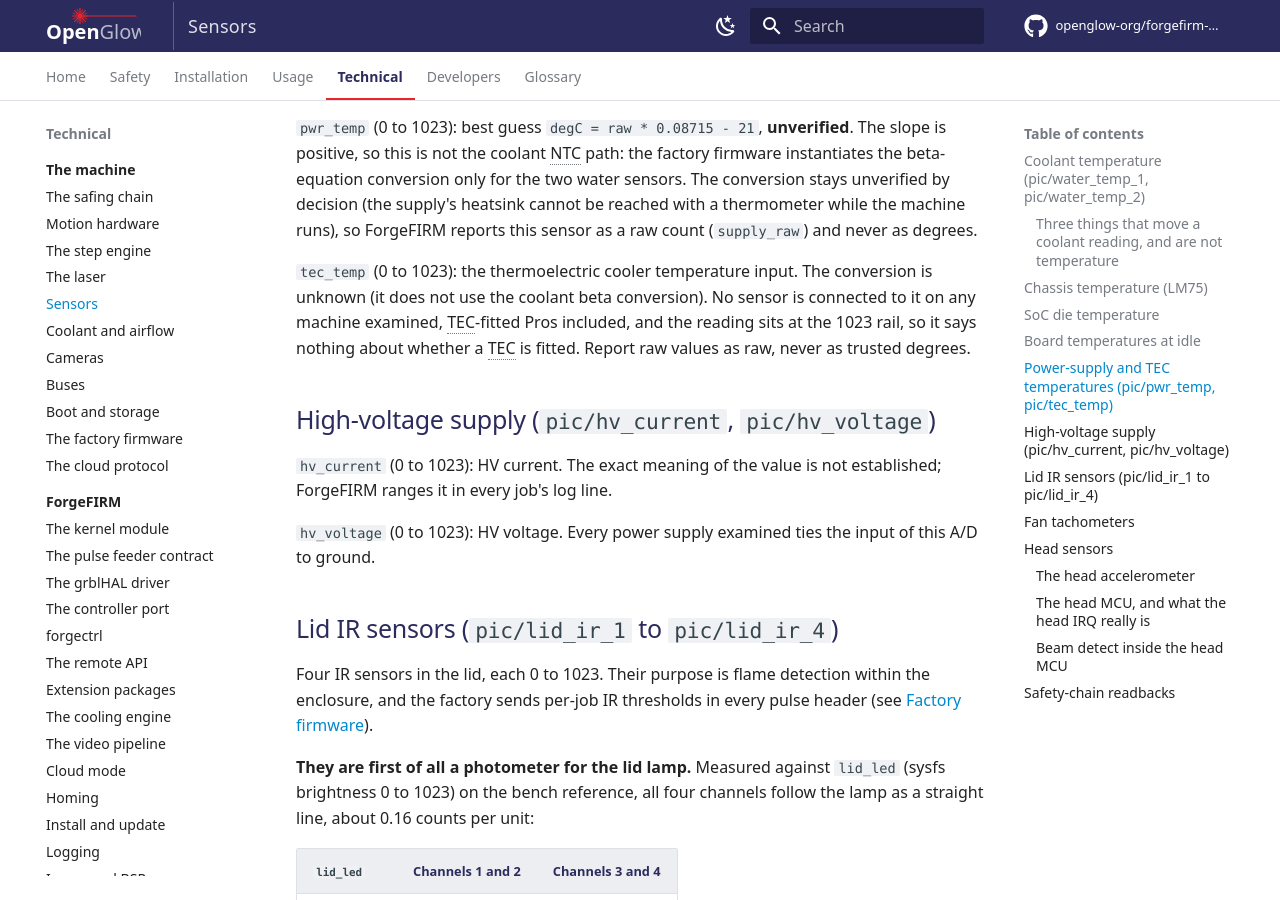
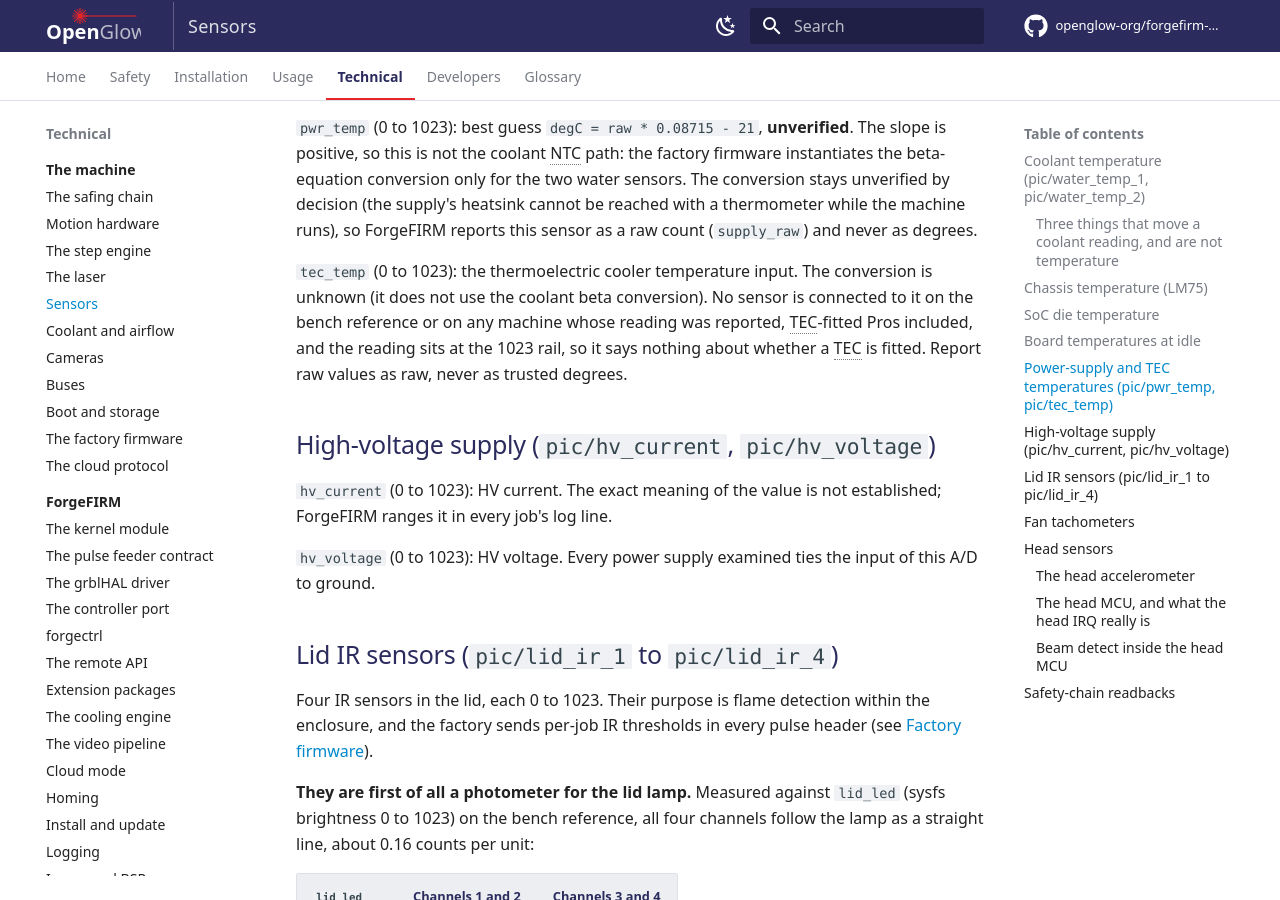
Before and after one commit to openglow-org/forgefirm-docs, an MkDocs documentation site: the page built from docs/technical/machine/sensors.md, in a window 1280 px wide and 900 px high, scrolled down 3187 px. Built offline with MkDocs 1.6.1 and Material for MkDocs 9.7.7, drawn with Linux system fonts in a browser that asks for light colours; comment, search, counter and statistics services are not loaded.

Commit message:
Machine, Cooling engine, Sensors: a reading another machine reported is a source the pages name
The bench reference rule on the Machine page lists the sources a value
can come from besides the bench reference, and two pages already carry
a value from another machine: the Cooling engine page's early-Pro flow
calibration figures and the Sensors page's tec_temp observation on
TEC-fitted Pros. The rule did not name that source, and neither
passage said how its value was obtained. The rule now names a reading
another machine reported, named by its model. The Cooling engine page
says the early Pro's figures come from its flow calibration at the
same 40 percent heater duty, and the Sensors page says the tec_temp
observation covers the bench reference and the machines whose reading
was reported.

- technical/machine/index.md, The bench reference: the list of other
  sources ends with a reading another machine reported, named by its
  model.
- technical/forgefirm/cooling-engine.md, Each loop has its own bands:
  the early Pro's 15.8 to 16.2 °C and 20.5 to 20.9 °C rises are its
  flow calibration's, at the same 40 percent heater duty.
- technical/machine/sensors.md, tec_temp: no sensor is connected on the
  bench reference or on any machine whose reading was reported.

No route, settings key or measured fact changes, so the currency rule
asks for nothing more.

Proof: python -B scripts/check-style.py (style: clean), python -B
scripts/check-interfaces.py (interfaces: clean (245 checked)), and the
strict zensical build (No issues found) on the committed tree, the
"House style", "Interface coverage" and "Strict build" steps of the
check workflow.

Acceptance: none. The docs site is outside every covers map.

```diff
--- a/docs/technical/machine/sensors.md
+++ b/docs/technical/machine/sensors.md
@@ -148,9 +148,10 @@
 
 `tec_temp` (0 to 1023): the thermoelectric cooler temperature input. The
 conversion is unknown (it does not use the coolant beta conversion). No sensor
-is connected to it on any machine examined, TEC-fitted Pros included, and the
-reading sits at the 1023 rail, so it says nothing about whether a TEC is
-fitted. Report raw values as raw, never as trusted degrees.
+is connected to it on the bench reference or on any machine whose reading was
+reported, TEC-fitted Pros included, and the reading sits at the 1023 rail, so
+it says nothing about whether a TEC is fitted. Report raw values as raw, never
+as trusted degrees.
 
 ## High-voltage supply (`pic/hv_current`, `pic/hv_voltage`)
 
```
Also changed, not shown: docs/technical/forgefirm/cooling-engine.md (+5 -5 lines), docs/technical/machine/index.md (+2 -1 lines).
